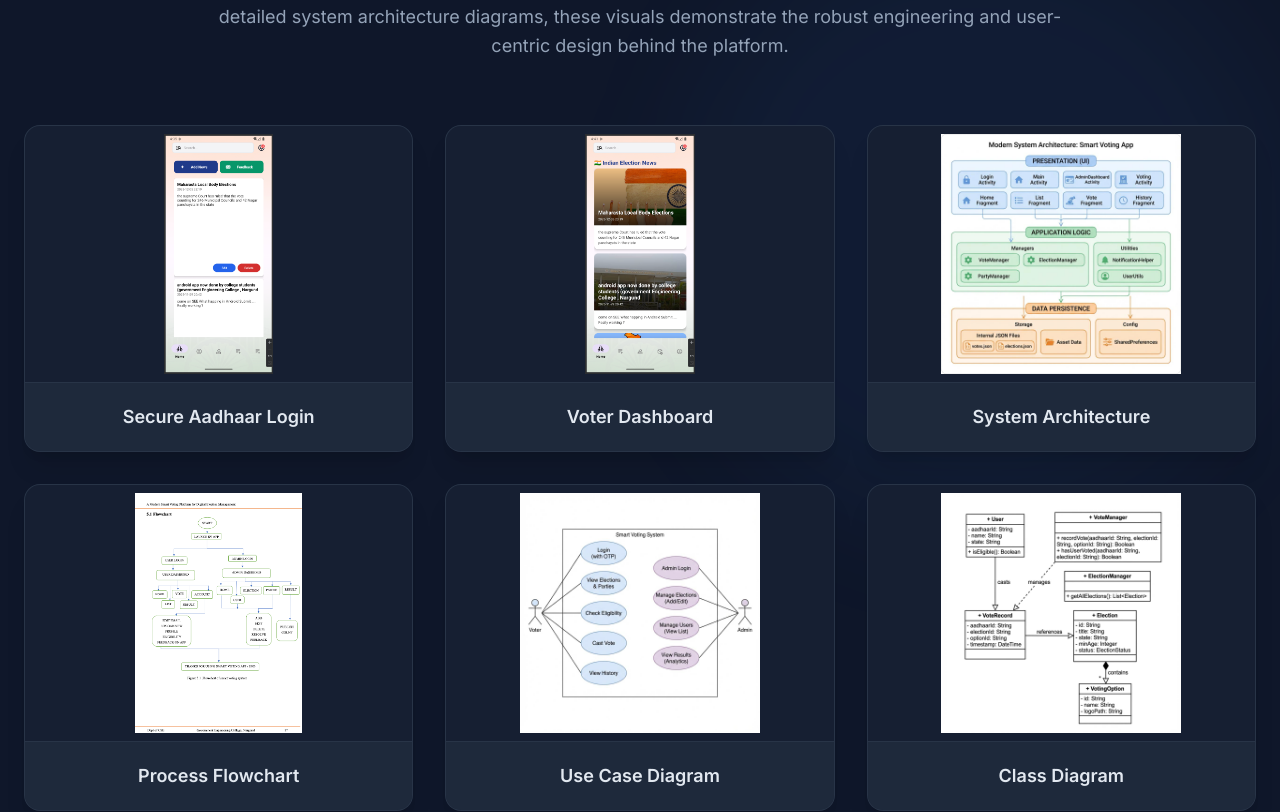
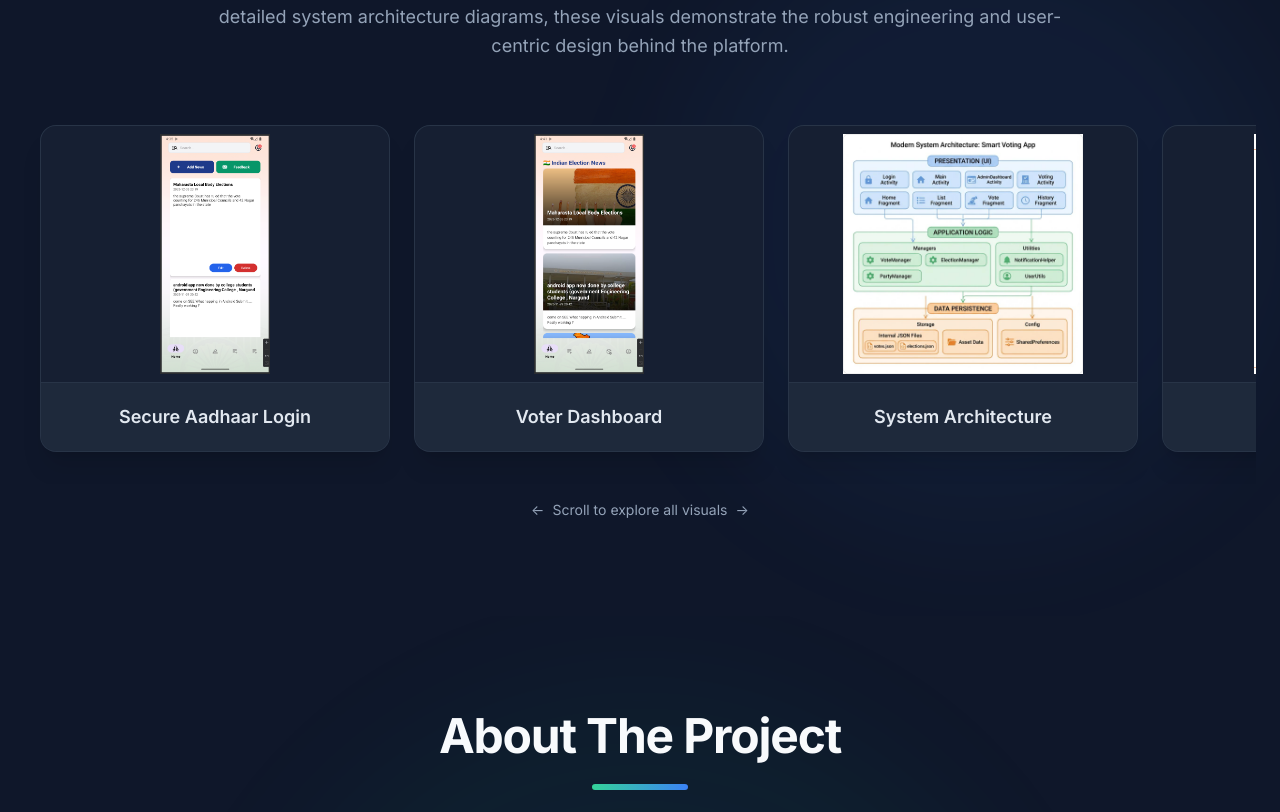
Before and after one commit to naveengoudamk/SmartVotingAppWeb, a React (Vite) app: page / in a window 1280 px wide. Shown: the part 1248-2060 px from the top of the page. Built offline with nearby package versions, Linux system fonts and the light colour scheme.

Commit message:
Convert gallery to horizontal scrolling view with custom scrollbar

```diff
--- a/src/components/Gallery.jsx
+++ b/src/components/Gallery.jsx
@@ -40,13 +40,17 @@ const Gallery = () => {
                     </p>
                 </div>
 
-                <div className="grid grid-cols-1 md:grid-cols-2 lg:grid-cols-3 gap-8">
+                {/* Horizontal Scrolling Gallery */}
+                <div className="relative">
+                    <div className="overflow-x-auto pb-8 scrollbar-thin scrollbar-thumb-emerald-500/50 scrollbar-track-slate-800/50">
+                        <div className="flex gap-6 px-4" style={{ width: 'max-content' }}>
                             {allImages.map((img, index) => (
                                 <div
                                     key={index}
-                            className="group relative bg-[var(--color-surface)] rounded-2xl shadow-xl overflow-hidden border border-slate-700/50 hover:border-emerald-500/50 transition-all duration-300 transform hover:-translate-y-2 hover:shadow-2xl hover:shadow-emerald-500/10"
+                                    className="group relative bg-[var(--color-surface)] rounded-2xl shadow-xl overflow-hidden border border-slate-700/50 hover:border-emerald-500/50 transition-all duration-300 transform hover:-translate-y-2 hover:shadow-2xl hover:shadow-emerald-500/10 flex-shrink-0"
+                                    style={{ width: '350px' }}
                                 >
-                            <div className="aspect-w-16 aspect-h-9 overflow-hidden bg-slate-900/50 flex items-center justify-center h-64 relative">
+                                    <div className="overflow-hidden bg-slate-900/50 flex items-center justify-center h-64 relative">
                                         <div className="absolute inset-0 bg-gradient-to-t from-slate-900/80 to-transparent opacity-0 group-hover:opacity-100 transition-opacity duration-300 z-10"></div>
                                         <img
                                             src={img.src}
@@ -64,6 +68,17 @@ const Gallery = () => {
                             ))}
                         </div>
                     </div>
+
+                    {/* Scroll Hint */}
+                    <div className="text-center mt-4">
+                        <p className="text-sm text-[var(--color-text-dim)] flex items-center justify-center gap-2">
+                            <span>←</span>
+                            <span>Scroll to explore all visuals</span>
+                            <span>→</span>
+                        </p>
+                    </div>
+                </div>
+            </div>
         </section>
     );
 };
--- a/src/index.css
+++ b/src/index.css
@@ -84,3 +84,29 @@ body {
   -webkit-background-clip: text;
   -webkit-text-fill-color: transparent;
 }
+
+/* Custom Scrollbar */
+.scrollbar-thin::-webkit-scrollbar {
+  height: 8px;
+}
+
+.scrollbar-thin::-webkit-scrollbar-track {
+  background: rgba(30, 41, 59, 0.5);
+  border-radius: 10px;
+}
+
+.scrollbar-thin::-webkit-scrollbar-thumb {
+  background: rgba(16, 185, 129, 0.5);
+  border-radius: 10px;
+  transition: background 0.3s ease;
+}
+
+.scrollbar-thin::-webkit-scrollbar-thumb:hover {
+  background: rgba(16, 185, 129, 0.8);
+}
+
+/* Firefox scrollbar */
+.scrollbar-thin {
+  scrollbar-width: thin;
+  scrollbar-color: rgba(16, 185, 129, 0.5) rgba(30, 41, 59, 0.5);
+}
```
Lines whose indentation alone changed are shown as unchanged.
